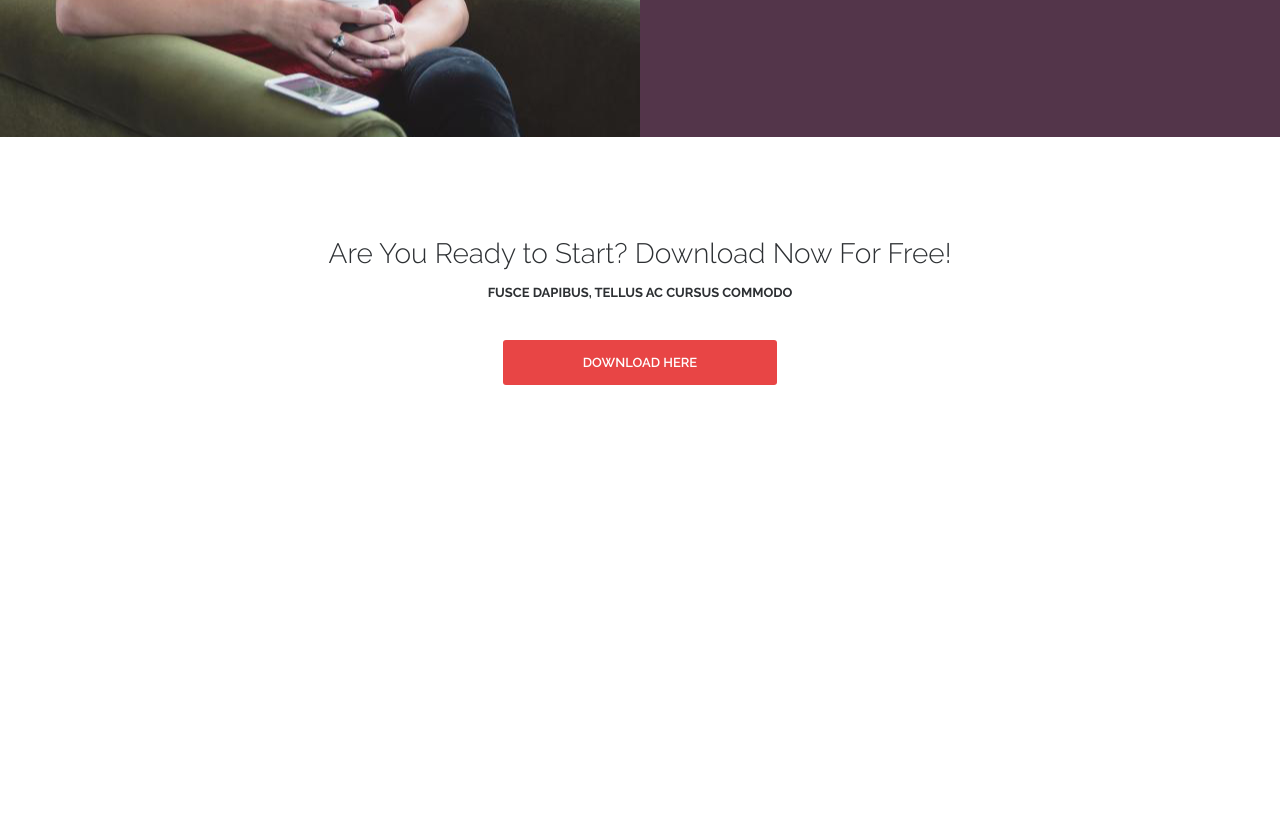
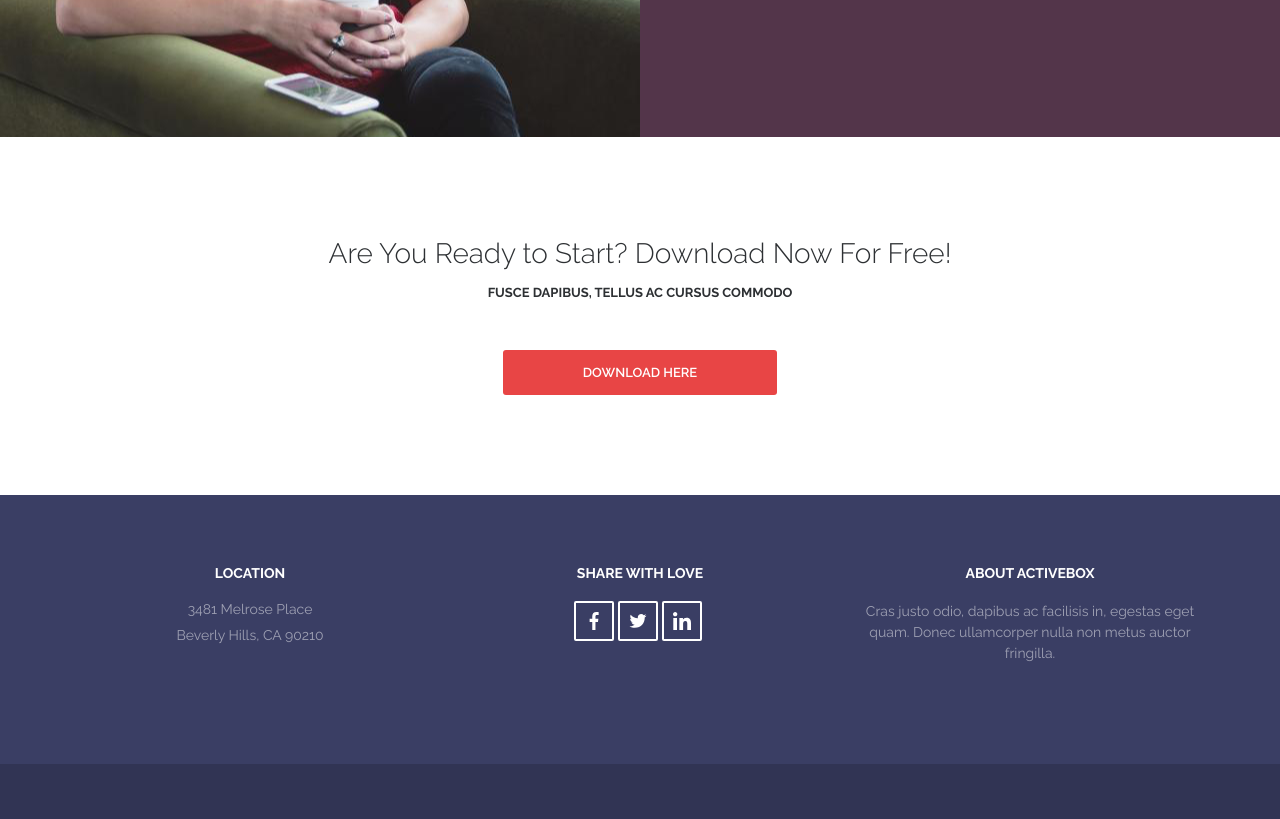
Before and after one commit to z01z/activebox, a plain HTML site: page index.html in a window 1280 px wide. Shown: the part 3300-4119 px from the top of the page. Before the commit the page ends 3785 px from the top, so only its background shows below. Drawn offline with nearby package versions, Linux system fonts and the light colour scheme.

Commit message:
footer 2/3

```diff
--- a/assets/css/style.css
+++ b/assets/css/style.css
@@ -340,6 +340,10 @@ p {
     display: flex;
 }
 
+.social--footer {
+    justify-content: center;
+}
+
 .social__link {
     display: flex;
     justify-content: center;
@@ -364,6 +368,19 @@ p {
     fill: #e84545;
 }
 
+.social--footer .social__link {
+    background: transparent;
+
+    border-width: 2px;
+    border-color: #fff;
+    border-radius: 2px;
+
+}
+
+.social--footer .social__link:hover {
+    background-color: #fff;
+}
+
 .social__icon {
     display: block;
     height: 18px;
@@ -371,6 +388,10 @@ p {
     fill: #c6cacc;
 
     transition: fill .15s linear;
+}
+
+.social--footer .social__icon {
+    fill: #fff;
 }
 
 /*======================
@@ -434,15 +455,12 @@ p {
 ======================*/
 
 .download {
-    display: flex;
-    flex-direction: column;
-    justify-content: center;
-    align-items: center;
+    margin: 100px 0;
 
-    padding: 100px 0;
+    text-align: center;
 }
 
-.download__ready {
+.download__title {
     font-size: 28px;
     color: #2d3033;
     font-weight: 300;
@@ -457,7 +475,65 @@ p {
     font-weight: 700;
 }
 
-.btn--red2 {
+.btn--long {
     background-color: #e84545;
     padding: 15px 80px;
+    text-align: center;
 }
+
+/*======================
+    footer
+======================*/
+
+.footer {
+    background-color: #3a3e64;
+}
+
+.footer__inner {
+    display: flex;
+    flex-wrap: wrap;
+
+    padding: 70px 0 90px;
+}
+
+.footer__block {
+    width: 33.333333%;
+
+    padding: 0 25px;
+
+    text-align: center;
+}
+
+.footer__title {
+    font-size: 14px;
+    font-weight: 700;
+    text-transform: uppercase;
+    color: #fff;
+
+    padding-bottom: 20px;
+}
+
+.footer__address {
+    font-size: 14px;
+    color: #fff;
+    opacity: .5;
+    font-weight: 400;
+    font-style: normal;
+}
+
+.footer__subtitle {
+    font-size: 14px;
+    color: #fff;
+    opacity: .5;
+    font-weight: 400;
+    line-height: 1.5;
+}
+
+/*======================
+    footer__copyright
+======================*/
+
+.footer__copyright {
+    padding: 25px 0 30px;
+    background-color: #313454;
+}
--- a/index.html
+++ b/index.html
@@ -296,10 +296,62 @@
         </div><!-- testimonials -->
 
         <div class="download"><!-- download -->
-            <div class="download__ready">Are You Ready to Start? Download Now For Free!</div>
-            <div class="download__text">Fusce dapibus, tellus ac cursus commodo</div>
-            <a class="btn btn--red2" href="#">Download here</a>
+            <div class="container">
+                <h3 class="download__title">Are You Ready to Start? Download Now For Free!</h3>
+                <div class="download__text">
+                    <p>Fusce dapibus, tellus ac cursus commodo</p>
+                </div>
+                <a class="btn btn--red btn--long" href="#">Download here</a>
+            </div>
         </div><!-- download -->
+
+        <!-- footer -->
+        <footer class="footer">
+            <div class="container">
+
+                <div class="footer__inner">
+                    <div class="footer__block">
+                        <h4 class="footer__title">Location</h4>
+                        <address class="footer__address">
+                            <p>3481 Melrose Place</p>
+                            <p>Beverly Hills, CA 90210</p>
+                        </address>
+                    </div>
+                    <div class="footer__block">
+                        <h4 class="footer__title">Share with Love</h4>
+                        <div class="social social--footer">
+                            <a href="#" class="social__link" target="_blank">
+                                <svg class="social__icon">
+                                    <use xlink:href="#facebookicon"></use>
+                                </svg>
+                            </a>
+
+                            <a href="#" class="social__link" target="_blank">
+                                <svg class="social__icon">
+                                    <use xlink:href="#twittericon"></use>
+                                </svg>
+                            </a>
+
+                            <a href="#" class="social__link" target="_blank">
+                                <svg class="social__icon">
+                                    <use xlink:href="#linkedinicon"></use>
+                                </svg>
+                            </a>
+                        </div>
+                    </div>
+                    <div class="footer__block">
+                        <h4 class="footer__title">About ActiveBox</h4>
+                        <div class="footer__subtitle">
+                            <p>Cras justo odio, dapibus ac facilisis in, egestas eget quam. Donec ullamcorper nulla non metus auctor fringilla.</p>
+                        </div>
+                    </div>
+                </div><!-- footer__inner -->
+            </div>
+
+            <div class="footer__copyright">
+
+            </div>
+        </footer>
 
     </body>
 </html>
```
